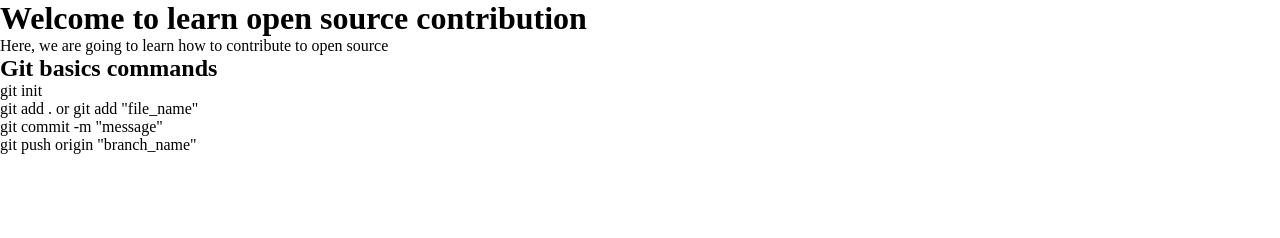
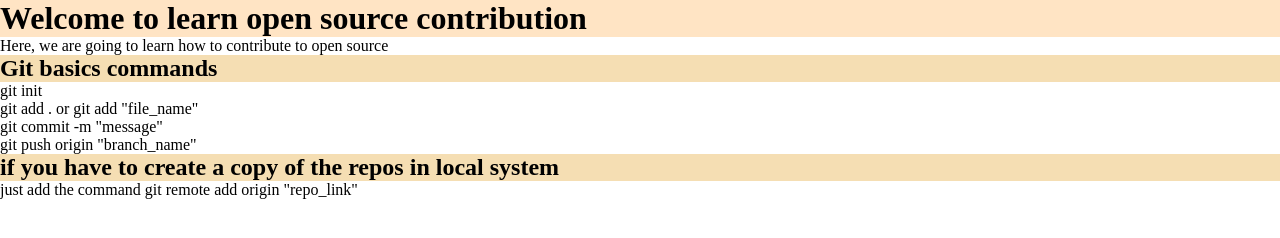
Before and after one commit to akashKumar06/Learning-Git-and-Github, a plain HTML site: page index.html in a window 1280 px wide. Drawn offline with Linux system fonts and the light colour scheme.

Commit message:
changed style.css and content in index.html

```diff
--- a/index.html
+++ b/index.html
@@ -16,5 +16,8 @@
         <li>git commit -m "message"</li>
         <li>git push origin "branch_name"</li>
     </ul>
+
+    <h2>if you have to create a copy of the repos in local system</h2>
+    <p>just add the command git remote add origin "repo_link"</p>
 </body>
 </html>
--- a/style.css
+++ b/style.css
@@ -3,3 +3,10 @@
     margin:0;
     box-sizing: border-box;
 }
+
+h1{
+    background-color:bisque;
+}
+h2{
+    background-color: wheat;
+}
```
